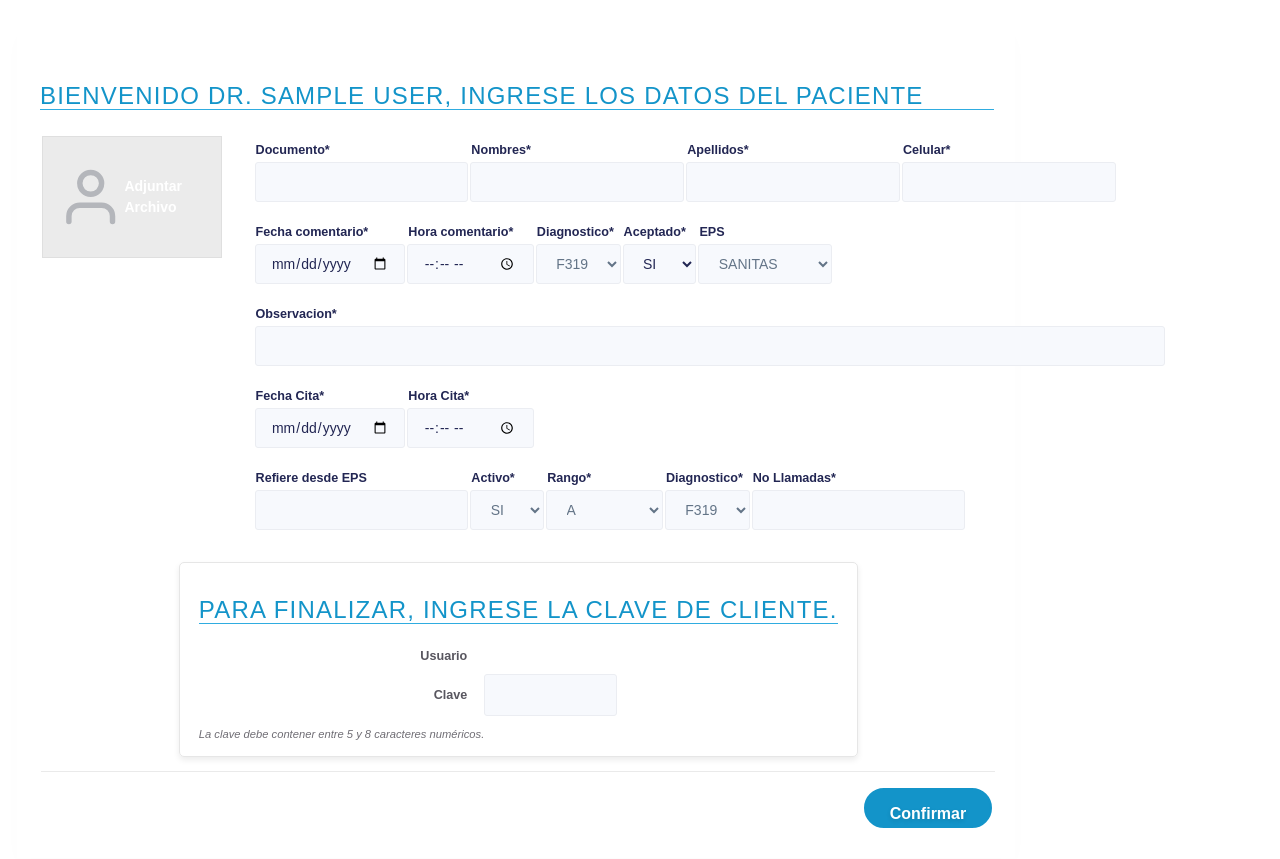
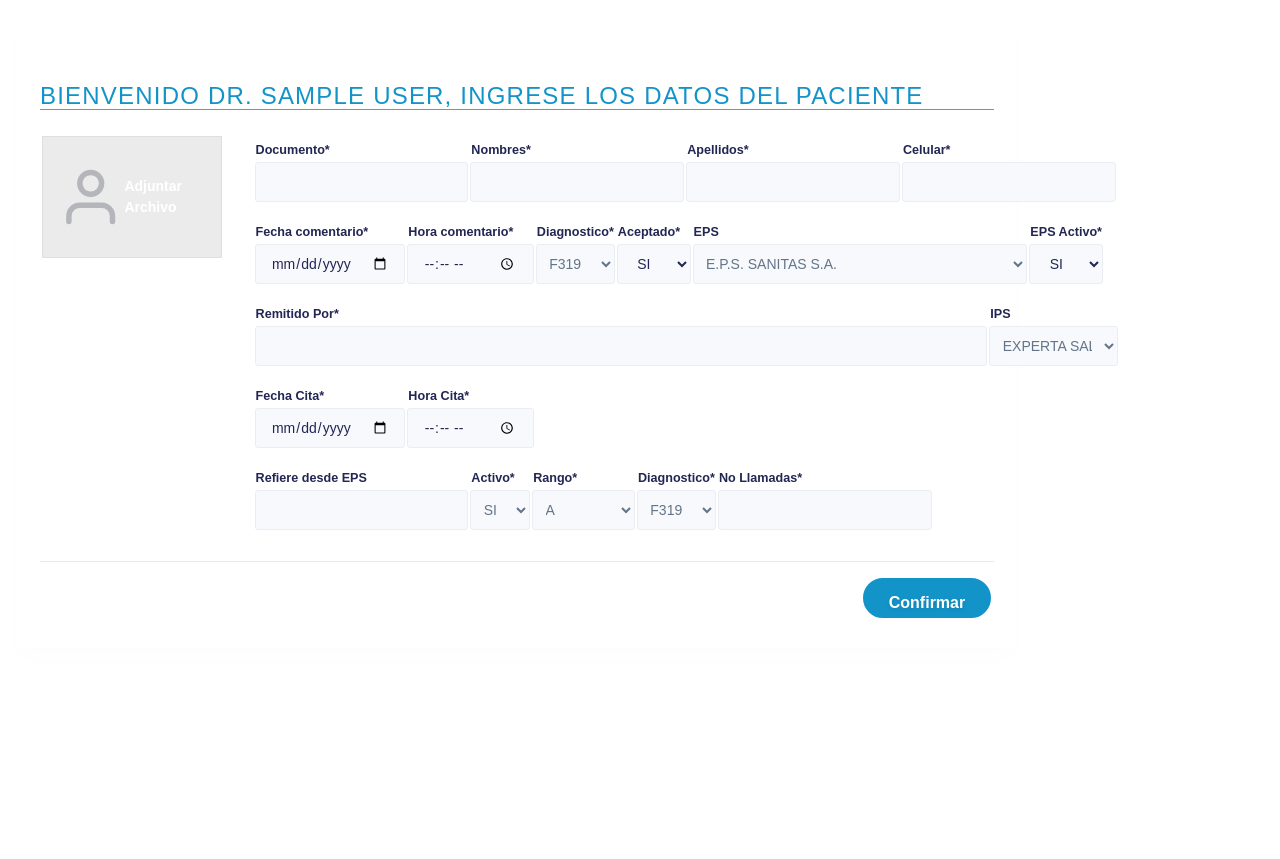
Before and after one commit to julianpk19961/SameBit, a PHP site: page /samebit/pages/dashboard.php in a window 1280 px wide. Shown: the part 66-925 px from the top of the page. After the commit the page ends 684 px from the top, so only its background shows below. Run offline with PHP 8.4, Linux system fonts and the light colour scheme; the visitor is signed in with stand-in values (Sample User, id 1).

Commit message:
Ajuste de formulario distribución de campos del segundo bloque y ajuste de los css empleados

```diff
--- a/css/main.css
+++ b/css/main.css
@@ -639,8 +639,7 @@ body {
 /* style the items (options), including the selected item: */
 .select-items div,.Acpt {
   color: #637487;
-  /* padding-top: 1em; */
-  padding: .7em 1.1em;
+  padding: .7em .6em;
   border: 1px solid #ebedf2;
   cursor: pointer;
   border-radius: 3px;
--- a/pages/dashboard.php
+++ b/pages/dashboard.php
@@ -86,7 +86,7 @@ include './generales/header.php';
               <input required type="time" id="Hor_Coment"/>
             </div>
             <div class="campo">
-              <label for="Com">Diagnostico*</label>
+              <label for="Com">Diagnostico* </label>
               <select class="Acpt" id="color">
                 <option value="0">F319</option>
                 <option value="1">F322</option>
@@ -102,22 +102,48 @@ include './generales/header.php';
               </select>
             </div>
             <div class="campo">
-              <label for="peso">EPS</label>
+              <label for="peso" >EPS</label>
               <select class="Acpt" id="color">
-                <option value="0">SANITAS</option>
-                <option value="1">SURA</option>
-                <option value="1">FAMISANAR</option>
+                <option value="0">E.P.S.  SANITAS  S.A.</option>
+                <option value="1">NUEVA EPS S.A.</option>
+                <option value="2">E.P.S.  FAMISANAR  LTDA.</option>
+                <option value="3">SALUD  TOTAL  S.A.  E.P.S.</option>
+                <option value="4">EPS SERVICIO OCCIDENTAL DE SALUD  S.A.</option>
+                <option value="5">SALUDVIDA  S.A.  E.P.S.</option>
+                <option value="6">EPS  CONVIDA</option>
+                <option value="7">ANASWAYUU</option>
+
+              </select>
+            </div>
+            <div class="campo">
+              <label for="Com">EPS Activo*</label>
+              <select id="color">
+                <option value="1">SI</option>
+                <option value="0">NO</option>
               </select>
             </div>
           </div>
 <!-- TERCER BLOQUE DE CAMPOS / OBSERVACION -->
-                   <div class="doble">
-                    <div class="campo">
-                      <label for="Com" height: 60px >Observacion*</label>
-                      <input required type="text" id="Obs" size="106px">
-                    </div>
-                   </div>
+          <div class="doble">
+            <div class="campo">
+              <label for="apellido">Remitido Por*</label>
+              <input required type="text" id="apellido" size="84Px">
+            </div>
+            <div class="campo">
+              <label for="peso">IPS</label>
+              <select class="Acpt" id="color">
+                <option value="0">EXPERTA SALUD</option>
+                <option value="1">SALUD Y VIDA </option>
+                <option value="1">RHS Alianza</option>
+              </select>
+            </div>
+          </div>
 
+<!--
+          <div class="campo">
+              <label for="Com" Size="1em">Observacion*</label>
+              <input required type="text" id="Obs" size="86Px">
+            </div> -->
 <!-- CUARTO BLOQUE DE CAMPOS / DATOS DE CITA-->
                   <div class="doble">
                       <!-- Aceptacion del paciente -->
@@ -338,27 +364,11 @@ include './generales/header.php';
             </div> -->
 
             <div class="item">
-              <form>
-                <div class="campos">
-                  <figure>
-                    <h3>Para finalizar, ingrese la clave de cliente.</h3>
-                    <div class="formy">
-                        <div class="">
-                          <span>Usuario</span>
-                          <label for="clave_usuario">Clave</label>
-                        </div>
-                        <div class="">
-                          <span class="deni"></span>
-                          <input size="10" required id="clave_usuario" type="password" pattern="[0-9]{5,8}" title="La clave debe contener entre 5 y 8 caracteres numéricos." value="">
-                        </div>
-                    </div>
-                    <span class="aclar">La clave debe contener entre 5 y 8 caracteres numéricos.</span>
-                  </figure>
-                </div>
+
                 <div class="clear_r">
                   <input type="submit" class="boton_ok" value="Confirmar"/>
                 </div>
-              </form>
+
             </div>
 
           </div>
```
